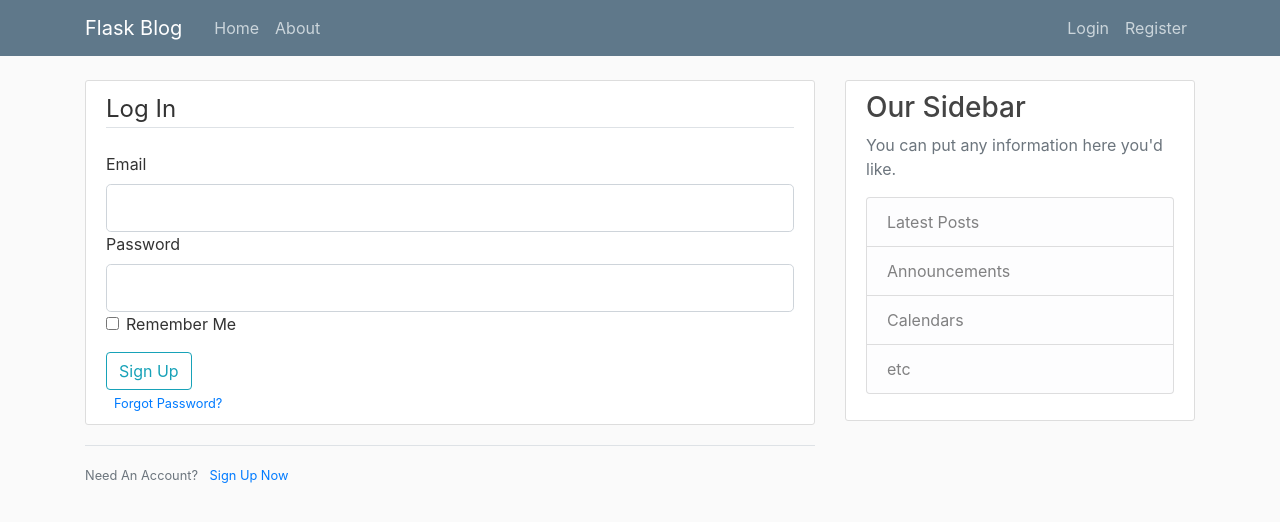
After one commit to kovalj/flaskblog, a Flask app: page /login in a window 1280 px wide. The commit adds this page. Shown: the top 522 px of the page. Run offline with Flask 2, Linux system fonts and the light colour scheme; some libraries are stand-ins or nearby versions.

Commit message:
implemented login and registration forms, added templates

```diff
--- a/flaskblog.py
+++ b/flaskblog.py
@@ -1,7 +1,10 @@
-from flask import Flask, render_template, url_for
+from flask import Flask, render_template, url_for, flash, redirect
+from forms import RegistrationForm, LoginForm
 
 
 app = Flask(__name__)
+
+app.config['SECRET_KEY'] = 'b7c803efad40e8b6cbdcecdc4b42eb5a'
 
 posts = [
     {
@@ -30,5 +33,26 @@
     return render_template('about.html', title='About')
 
 
+@app.route("/register", methods=['GET', 'POST'])
+def register():
+    form = RegistrationForm()
+    if form.validate_on_submit():
+        flash(f'Account created for { form.username.data }!', 'success')
+        return redirect(url_for('home'))
+    return render_template('register.html', title='Register', form=form)
+
+
+@app.route("/login", methods=['GET', 'POST'])
+def login():
+    form = LoginForm()
+    if form.validate_on_submit():
+        if form.email.data == "admin@blog.com" and form.password.data == 'password':
+            flash('You have been logged in!', 'success')
+            return redirect(url_for('home'))
+        else:
+            flash('Login Unsuccessful. Please check email and password', 'danger')
+    return render_template('login.html', title='Log In', form=form)
+
+
 if __name__ == '__main__':
     app.run(debug=True)
--- /dev/null
+++ b/forms.py
@@ -0,0 +1,21 @@
+from flask_wtf import FlaskForm
+from wtforms import StringField, PasswordField, SubmitField, BooleanField
+from wtforms.validators import DataRequired, Length, EqualTo, Email
+
+
+class RegistrationForm(FlaskForm):
+    username = StringField('Username',
+                           validators=[DataRequired(), Length(min=2, max=20)])
+    email = StringField('Email',
+                        validators=[DataRequired(), Email()])
+    password = PasswordField('Password', validators=[DataRequired()])
+    confirm_password = PasswordField('Confirm Password',
+                                     validators=[DataRequired(), EqualTo('password')])
+    submit = SubmitField('Sign Up')
+
+
+class LoginForm(FlaskForm):
+    email = StringField('Email', validators=[DataRequired(), Email()])
+    password = PasswordField('Password', validators=[DataRequired()])
+    remember = BooleanField('Remember Me')
+    submit = SubmitField('Sign Up')
--- a/templates/layout.html
+++ b/templates/layout.html
@@ -26,13 +26,13 @@
           </button>
           <div class="collapse navbar-collapse" id="navbarToggle">
             <div class="navbar-nav mr-auto">
-              <a class="nav-item nav-link" href="/">Home</a>
-              <a class="nav-item nav-link" href="/about">About</a>
+              <a class="nav-item nav-link" href="{{ url_for('home') }}">Home</a>
+              <a class="nav-item nav-link" href="{{ url_for('about') }}">About</a>
             </div>
             <!-- Navbar Right Side -->
             <div class="navbar-nav">
-              <a class="nav-item nav-link" href="/login">Login</a>
-              <a class="nav-item nav-link" href="/register">Register</a>
+              <a class="nav-item nav-link" href="{{ url_for('login') }}">Login</a>
+              <a class="nav-item nav-link" href="{{ url_for('register') }}">Register</a>
             </div>
           </div>
         </div>
@@ -41,6 +41,15 @@
     <main role="main" class="container">
       <div class="row">
         <div class="col-md-8">
+          {% with messages = get_flashed_messages(with_categories=true) %}
+            {% if messages%}
+              {% for category, message in messages %}
+                <div class="alert alert-{{ category }}">
+                  {{ message }}
+                </div>
+              {% endfor %}
+            {% endif %}
+          {% endwith %}
           {% block content %}{% endblock %}
         </div>
         <div class="col-md-4">
--- /dev/null
+++ b/templates/login.html
@@ -0,0 +1,52 @@
+{% extends "layout.html" %}
+{% block content %}
+    <div class="content-section">
+        <form method="POST" action="">
+            {{ form.hidden_tag() }}
+            <fieldset class="form-group">
+                <legend class="border-bottom mb-4">Log In</legend>
+                <div class="form-goup">
+                    {{ form.email.label(class="form-control-lebel") }}
+                    {% if form.email.errors %}
+                    {{ form.email(class="form-control form-control-lg is-invalid") }}
+                        <div class="invalid-feedback">
+                            {% for error in form.email.errors %}
+                                <span>{{ error }}</span>
+                            {% endfor %}
+                        </div>
+                    {% else %}
+                        {{ form.email(class="form-control form-control-lg") }}
+                    {% endif %}
+                </div>
+                <div class="form-goup">
+                    {{ form.password.label(class="form-control-lebel") }}
+                    {% if form.password.errors %}
+                    {{ form.password(class="form-control form-control-lg is-invalid") }}
+                        <div class="invalid-feedback">
+                            {% for error in form.password.errors %}
+                                <span>{{ error }}</span>
+                            {% endfor %}
+                        </div>
+                    {% else %}
+                        {{ form.password(class="form-control form-control-lg") }}
+                    {% endif %}
+                </div>
+                <div class="form-check">
+                    {{ form.remember(class="form-check-input") }}
+                    {{ form.remember.label(class="form-check-label") }}
+                </div>
+                </fieldset>
+                <div class="form-goup">
+                    {{ form.submit(class="btn btn-outline-info") }}
+                </div>
+                <small class="text-muted ml-2">
+                    <a href="#">Forgot Password?</a>
+                </small>
+        </form>
+    </div>
+    <div class="border-top pt-3">
+        <small class="text-muted">
+            Need An Account? <a class="ml-2" href="{{ url_for('register') }}">Sign Up Now</a>
+        </small>
+    </div>
+{% endblock content %}
```
Also changed, not shown: templates/register.html (added, +71 -0 lines).
